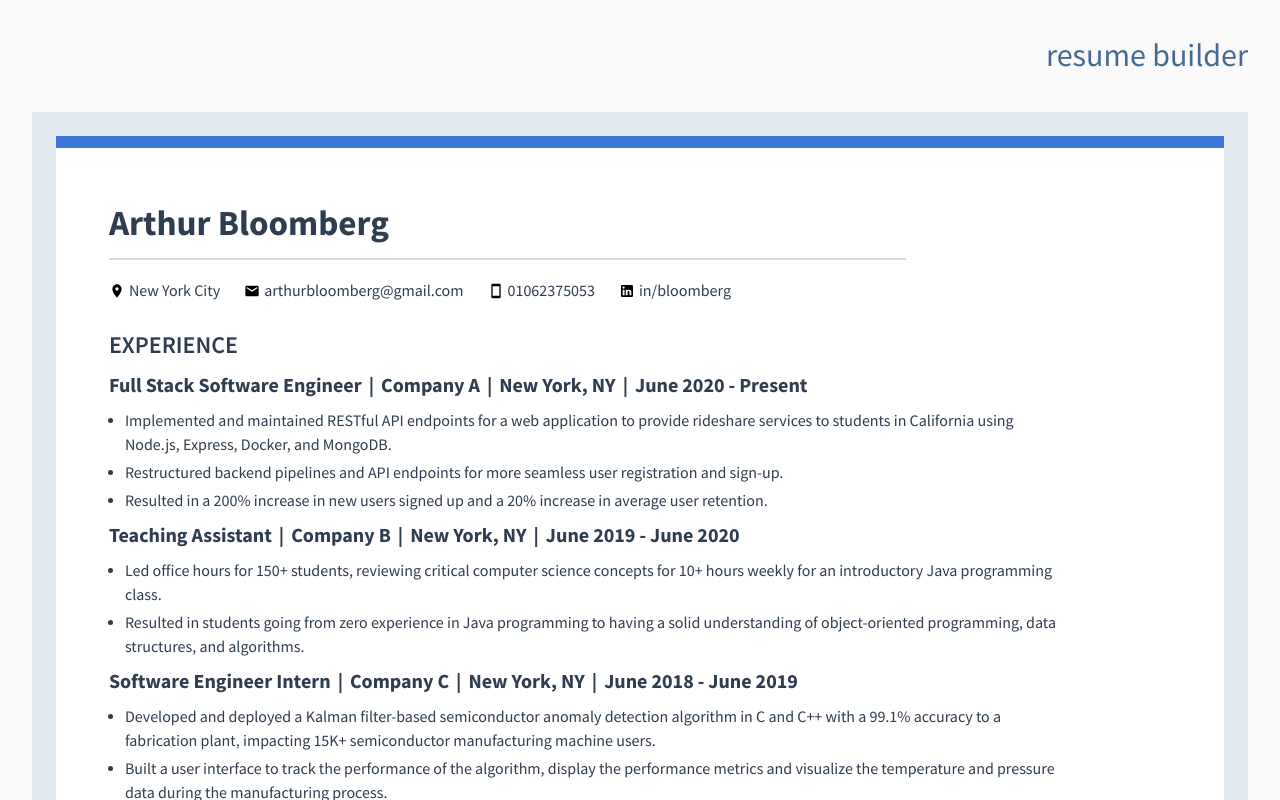
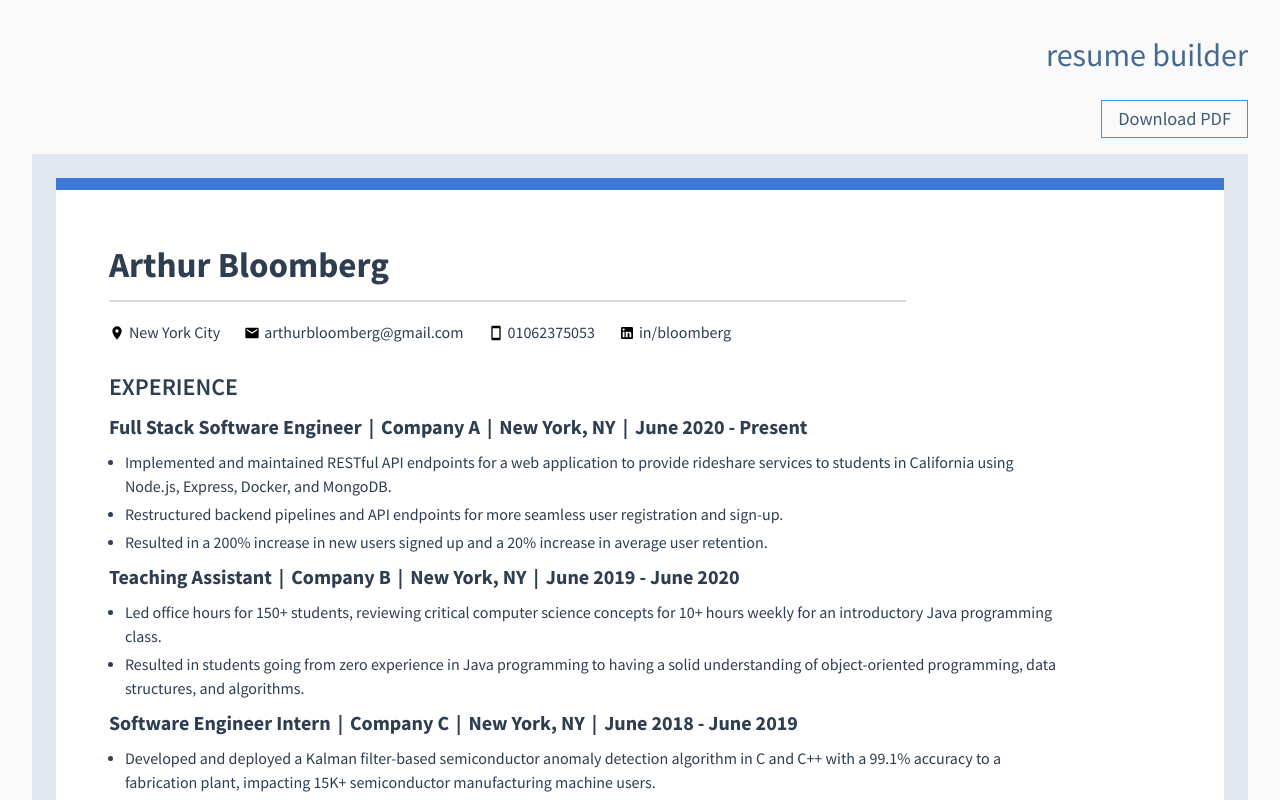
Before and after one commit to Arthwr/cv-builder, a React (Vite) app: page / in a window 1280 px wide. Shown: the top 800 px of the page. Built offline with nearby package versions, Linux system fonts and the light colour scheme.

Commit message:
feat(styles): add download button element and related styles

```diff
--- a/src/assets/css/App.css
+++ b/src/assets/css/App.css
@@ -33,7 +33,7 @@ h3 {
 }
 
 main {
-  margin: 2rem auto;
+  margin: 1.25rem auto;
 }
 
 #root {
@@ -168,6 +168,39 @@ main {
   white-space: pre-line;
 }
 
+/* Actions */
+.actions {
+  display: flex;
+  justify-content: right;
+  margin-bottom: 1rem;
+}
+
+.actions > button {
+  display: inline-flex;
+  align-items: center;
+  justify-content: center;
+  white-space: nowrap;
+  font-size: 1.15rem;
+  font-weight: 500;
+  line-height: 1.25rem;
+  padding: 0.5rem 1rem;
+  outline: none;
+  cursor: pointer;
+  background-color: transparent;
+  color: #3f5a78;
+  border: 1px solid #3498db;
+  transition: background-color 0.3s ease, color 0.3s ease, border-color 0.3s ease, box-shadow 0.3s ease,
+    transform 0.3s ease;
+}
+
+button:hover {
+  background-color: #3498db;
+  color: white;
+  border-color: #2980b9;
+  box-shadow: 0 2px 6px rgba(52, 152, 219, 0.2);
+  transform: translateY(-1px);
+}
+
 @media print {
   @page {
     size: A4;
@@ -249,8 +282,7 @@ main {
 
   .coursework ul,
   .skills div,
-  .education-info
-  .summary {
+  .education-info .summary {
     margin-top: 0;
   }
 
--- a/src/components/Main/Main.jsx
+++ b/src/components/Main/Main.jsx
@@ -4,9 +4,9 @@ import ResumeActions from "./ResumeActions/ResumeActions";
 export default function Main() {
   return (
     <main>
+      <ResumeActions />
       <div className="cv-bg">
         <Resume />
-        <ResumeActions />
       </div>
     </main>
   );
--- a/src/components/Main/ResumeActions/ResumeActions.jsx
+++ b/src/components/Main/ResumeActions/ResumeActions.jsx
@@ -1,3 +1,7 @@
 export default function ResumeActions() {
-  return <></>;
+  return (
+    <div className="actions">
+      <button id="pdf">Download PDF</button>
+    </div>
+  );
 }
```
